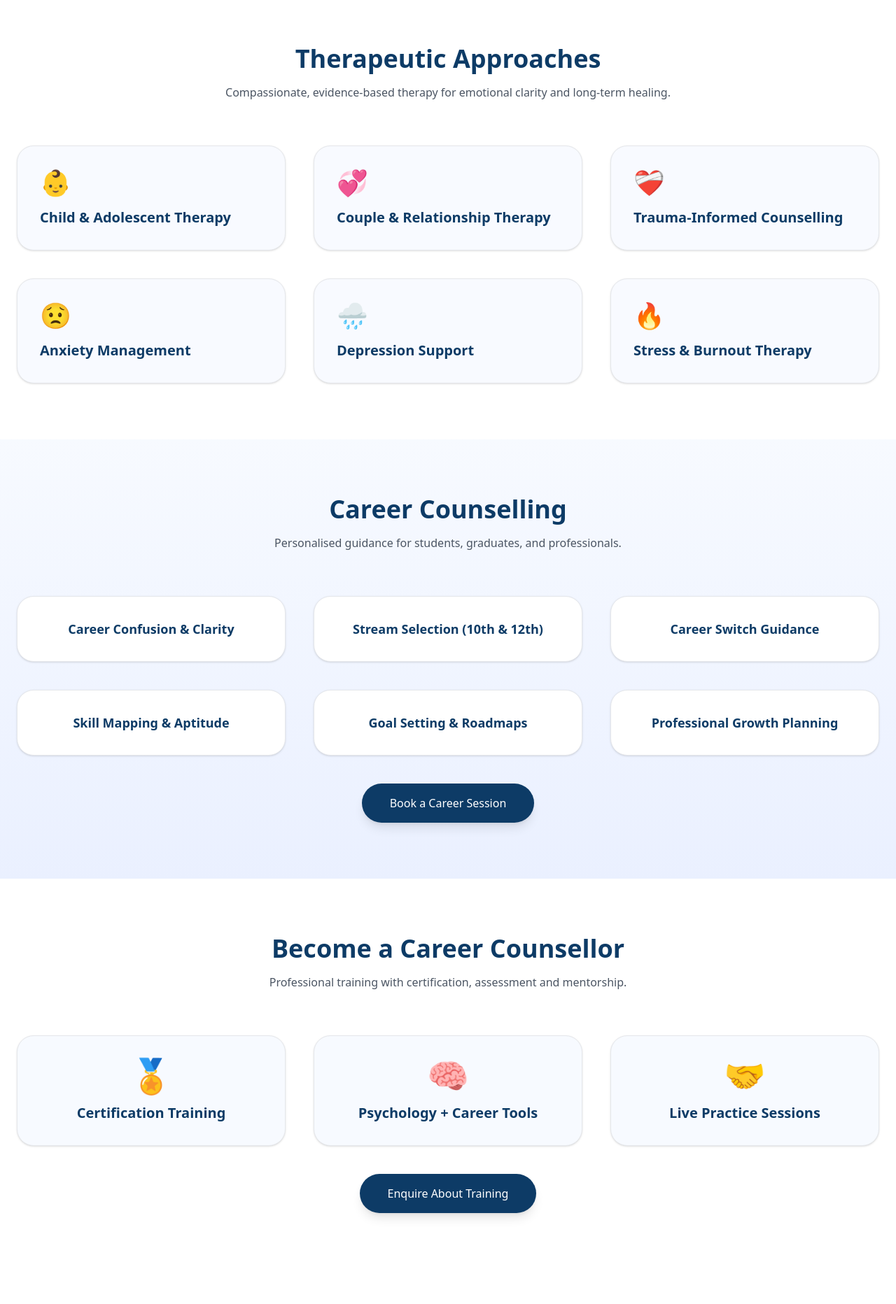
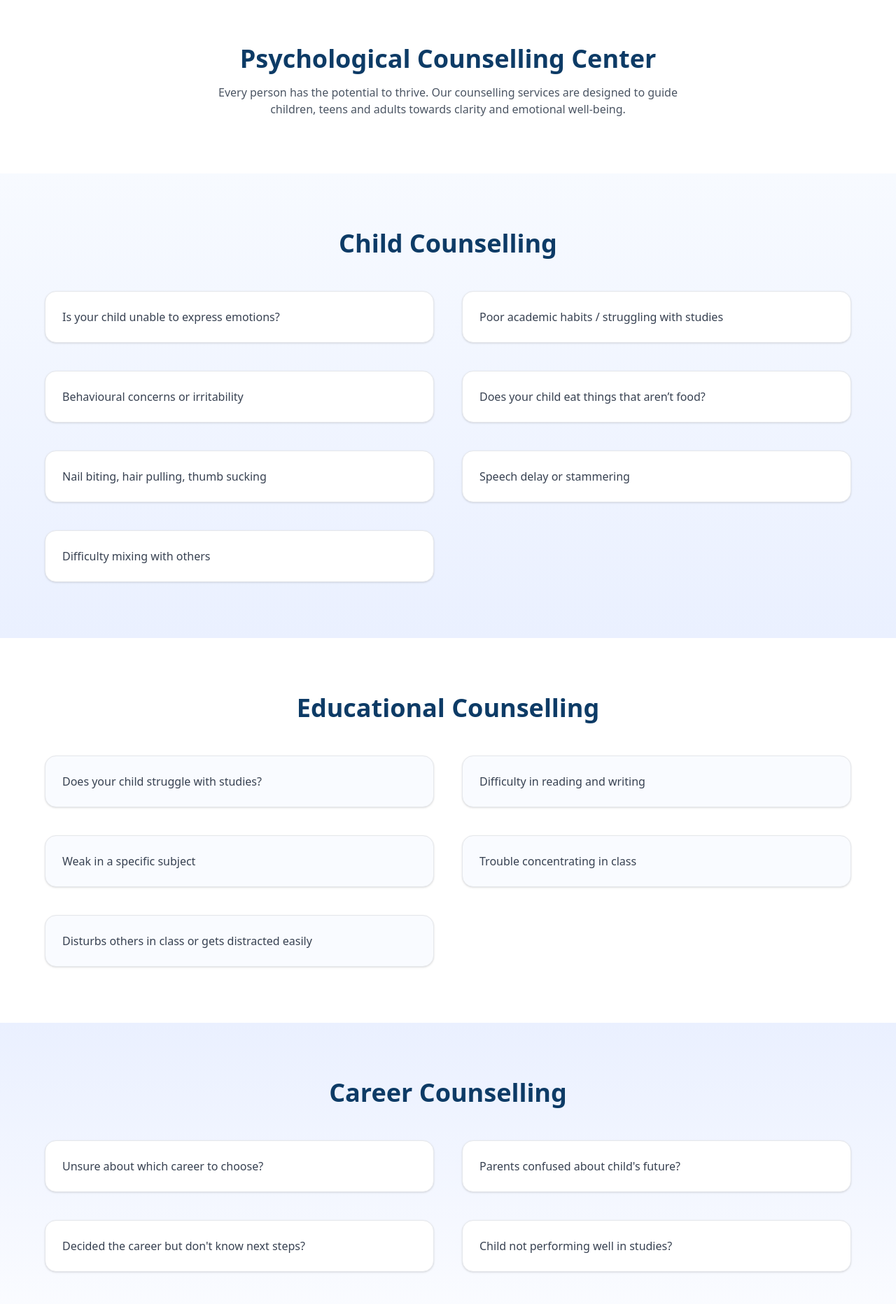
Before and after one commit to sidkulkarni11/mcc_new, a React (Vite) app: page /services in a window 1280 px wide. Shown: the part 420-2284 px from the top of the page at 70% size. Before the commit the page ends 2234 px from the top, so only its background shows below. Built offline with nearby package versions, Linux system fonts and the light colour scheme.

Commit message:
Fix GitHub Pages routing

```diff
--- a/src/pages/Services.jsx
+++ b/src/pages/Services.jsx
@@ -4,127 +4,241 @@ export default function Services() {
     return (
         <div className="pt-28 bg-[#F7FAFF]">
 
-            {/* HERO */}
+            {/* ---------- HERO ---------- */}
             <section className="px-6 py-20 text-center bg-gradient-to-br from-white to-[#EAF0FF]">
                 <h1 className="text-4xl md:text-6xl font-extrabold text-[#0D3B66]">
-                    Our Services
+                    Services Offered
                 </h1>
                 <p className="mt-4 text-lg md:text-xl max-w-3xl mx-auto text-gray-600 leading-relaxed">
-                    A comprehensive suite of emotional wellness, therapeutic care,
-                    and career guidance — designed to help you heal, grow and thrive.
+                    Each service is offered with one purpose — to help you heal, grow and live
+                    a calmer, healthier and more fulfilling life.
                 </p>
             </section>
 
-            {/* SECTION 1 – THERAPEUTIC APPROACHES */}
+
+            {/* ========================================================== */}
+            {/* 1️⃣ PSYCHOLOGICAL COUNSELLING CENTER (MAIN HEADER) */}
+            {/* ========================================================== */}
             <section className="px-6 py-20 bg-white">
-                <div className="max-w-7xl mx-auto">
+                <div className="max-w-7xl mx-auto text-center">
+
+                    <h2 className="text-3xl md:text-4xl font-bold text-[#0D3B66]">
+                        Psychological Counselling Center
+                    </h2>
+
+                    <p className="text-gray-600 mt-4 max-w-2xl mx-auto">
+                        Every person has the potential to thrive.
+                        Our counselling services are designed to guide children, teens and adults towards clarity and emotional well-being.
+                    </p>
+                </div>
+            </section>
+
+
+            {/* ========================================================== */}
+            {/* 2️⃣ CHILD COUNSELLING */}
+            {/* ========================================================== */}
+            <section className="px-6 py-20 bg-gradient-to-b from-[#F7FAFF] to-[#EAF0FF]">
+                <div className="max-w-6xl mx-auto">
 
                     <h2 className="text-3xl md:text-4xl font-bold text-[#0D3B66] text-center">
-                        Therapeutic Approaches
+                        Child Counselling
                     </h2>
 
-                    <p className="text-center text-gray-600 mt-4 max-w-2xl mx-auto">
-                        Compassionate, evidence-based therapy for emotional clarity and long-term healing.
-                    </p>
+                    <div className="grid grid-cols-1 md:grid-cols-2 gap-10 mt-12">
+                        {[
+                            "Is your child unable to express emotions?",
+                            "Poor academic habits / struggling with studies",
+                            "Behavioural concerns or irritability",
+                            "Does your child eat things that aren’t food?",
+                            "Nail biting, hair pulling, thumb sucking",
+                            "Speech delay or stammering",
+                            "Difficulty mixing with others",
+                        ].map((item, i) => (
+                            <div key={i} className="p-6 bg-white rounded-2xl shadow border">
+                                <p className="text-gray-700">{item}</p>
+                            </div>
+                        ))}
+                    </div>
 
-                    <div className="mt-16 grid grid-cols-1 sm:grid-cols-2 md:grid-cols-3 gap-10">
+                </div>
+            </section>
+
+
+            {/* ========================================================== */}
+            {/* 3️⃣ EDUCATIONAL COUNSELLING */}
+            {/* ========================================================== */}
+            <section className="px-6 py-20 bg-white">
+                <div className="max-w-6xl mx-auto">
+
+                    <h2 className="text-3xl md:text-4xl font-bold text-[#0D3B66] text-center">
+                        Educational Counselling
+                    </h2>
+
+                    <div className="grid grid-cols-1 md:grid-cols-2 gap-10 mt-12">
                         {[
-                            { icon: "👶", title: "Child & Adolescent Therapy" },
-                            { icon: "💞", title: "Couple & Relationship Therapy" },
-                            { icon: "❤️‍🩹", title: "Trauma-Informed Counselling" },
-                            { icon: "😟", title: "Anxiety Management" },
-                            { icon: "🌧️", title: "Depression Support" },
-                            { icon: "🔥", title: "Stress & Burnout Therapy" },
+                            "Does your child struggle with studies?",
+                            "Difficulty in reading and writing",
+                            "Weak in a specific subject",
+                            "Trouble concentrating in class",
+                            "Disturbs others in class or gets distracted easily",
                         ].map((item, i) => (
-                            <div
-                                key={i}
-                                className="p-8 bg-[#F8FAFF] border rounded-3xl shadow hover:shadow-md transition"
+                            <div key={i} className="p-6 bg-[#F9FBFF] rounded-2xl shadow border">
+                                <p className="text-gray-700">{item}</p>
+                            </div>
+                        ))}
+                    </div>
+
+                </div>
+            </section>
+
+
+            {/* ========================================================== */}
+            {/* 4️⃣ CAREER COUNSELLING */}
+            {/* ========================================================== */}
+            <section className="px-6 py-20 bg-gradient-to-b from-[#EAF0FF] to-white">
+                <div className="max-w-6xl mx-auto">
+
+                    <h2 className="text-3xl md:text-4xl font-bold text-[#0D3B66] text-center">
+                        Career Counselling
+                    </h2>
+
+                    <div className="grid grid-cols-1 md:grid-cols-2 gap-10 mt-12">
+                        {[
+                            "Unsure about which career to choose?",
+                            "Parents confused about child's future?",
+                            "Decided the career but don't know next steps?",
+                            "Child not performing well in studies?",
+                        ].map((item, i) => (
+                            <div key={i} className="p-6 bg-white rounded-2xl shadow border">
+                                <p className="text-gray-700">{item}</p>
+                            </div>
+                        ))}
+                    </div>
+
+                    <a
+                        href="https://wa.me/917977482411?text=I%20want%20Career%20Counselling"
+                        target="_blank"
+                        className="mt-12 block text-center px-10 py-4 bg-[#0D3B66] text-white rounded-full w-fit mx-auto shadow hover:bg-[#082c52]"
                     >
-                                <div className="text-4xl">{item.icon}</div>
-                                <h3 className="mt-4 text-xl font-semibold text-[#0D3B66]">{item.title}</h3>
+                        Book A Career Session
+                    </a>
+                </div>
+            </section>
+
+
+            {/* ========================================================== */}
+            {/* 5️⃣ ADULT / PERSONAL COUNSELLING */}
+            {/* ========================================================== */}
+            <section className="px-6 py-20 bg-white">
+                <div className="max-w-6xl mx-auto">
+
+                    <h2 className="text-3xl md:text-4xl font-bold text-[#0D3B66] text-center">
+                        Adult & Personal Counselling
+                    </h2>
+
+                    <div className="grid grid-cols-1 md:grid-cols-2 gap-10 mt-12">
+                        {[
+                            "Feeling sad, hopeless or helpless?",
+                            "Thoughts of running away or avoiding family?",
+                            "Difficulty expressing thoughts or feelings?",
+                            "Performing poorly at work?",
+                            "Frequent mood swings?",
+                            "Feeling lost or emotionally overwhelmed?",
+                        ].map((item, i) => (
+                            <div key={i} className="p-6 bg-[#F7FAFF] rounded-2xl shadow border">
+                                <p className="text-gray-700">{item}</p>
                             </div>
                         ))}
                     </div>
                 </div>
             </section>
 
-            {/* SECTION 2 – CAREER COUNSELLING */}
+
+            {/* ========================================================== */}
+            {/* 6️⃣ TESTING SERVICES  (from photo 2) */}
+            {/* ========================================================== */}
             <section className="px-6 py-20 bg-gradient-to-b from-[#F7FAFF] to-[#EAF0FF]">
-                <div className="max-w-7xl mx-auto text-center">
+                <div className="max-w-6xl mx-auto text-center">
 
                     <h2 className="text-3xl md:text-4xl font-bold text-[#0D3B66]">
-                        Career Counselling
+                        Testing Services
                     </h2>
+
                     <p className="text-gray-600 mt-4 max-w-2xl mx-auto">
-                        Personalised guidance for students, graduates, and professionals.
+                        Professional psychological assessments for clarity, diagnosis and growth.
                     </p>
 
-                    <div className="mt-16 grid grid-cols-1 sm:grid-cols-2 md:grid-cols-3 gap-10">
+                    <div className="grid grid-cols-1 sm:grid-cols-2 md:grid-cols-3 gap-8 mt-12">
                         {[
-                            "Career Confusion & Clarity",
-                            "Stream Selection (10th & 12th)",
-                            "Career Switch Guidance",
-                            "Skill Mapping & Aptitude",
-                            "Goal Setting & Roadmaps",
-                            "Professional Growth Planning",
-                        ].map((title, i) => (
-                            <div
-                                key={i}
-                                className="p-8 bg-white border rounded-3xl shadow hover:shadow-md transition"
-                            >
-                                <h3 className="text-lg font-semibold text-[#0D3B66]">{title}</h3>
+                            "IQ Testing",
+                            "Developmental Testing",
+                            "Psychological Evaluation",
+                            "Personality Assessment",
+                            "Learning Disabilities Assessment",
+                            "Aptitude Assessment",
+                            "Interest Inventory",
+                            "And many more",
+                        ].map((item, i) => (
+                            <div key={i} className="p-6 bg-white rounded-3xl shadow border text-center">
+                                <h3 className="font-semibold text-[#0D3B66]">{item}</h3>
+                            </div>
+                        ))}
+                    </div>
+                </div>
+            </section>
+
+
+            {/* ========================================================== */}
+            {/* 7️⃣ COUNSELLING SERVICES (from photo 2) */}
+            {/* ========================================================== */}
+            <section className="px-6 py-20 bg-white">
+                <div className="max-w-6xl mx-auto text-center">
+
+                    <h2 className="text-3xl md:text-4xl font-bold text-[#0D3B66]">
+                        Counselling Services
+                    </h2>
+
+                    <div className="grid grid-cols-1 sm:grid-cols-2 md:grid-cols-3 gap-8 mt-12">
+                        {[
+                            "Behavioural Counselling",
+                            "Career Counselling",
+                            "Child Counselling",
+                            "Adult Counselling",
+                            "Individual Counselling",
+                            "Educational Counselling",
+                            "Stress Management",
+                            "Anger Management",
+                            "And many more",
+                        ].map((item, i) => (
+                            <div key={i} className="p-6 bg-[#F7FAFF] rounded-3xl shadow border text-center">
+                                <h3 className="font-semibold text-[#0D3B66]">{item}</h3>
                             </div>
                         ))}
                     </div>
 
-                    {/* CTA */}
-                    <a
-                        href="https://wa.me/917977482411?text=I%20want%20to%20book%20a%20career%20counselling%20session"
-                        target="_blank"
-                        className="mt-10 inline-block px-10 py-4 bg-[#0D3B66] text-white rounded-full shadow-lg hover:bg-[#0a2d52] transition"
-                    >
-                        Book a Career Session
-                    </a>
                 </div>
             </section>
 
-            {/* SECTION 3 – BECOME A CAREER COUNSELLOR */}
-            <section className="px-6 py-20 bg-white">
-                <div className="max-w-7xl mx-auto text-center">
 
+            {/* FINAL CTA */}
+            <section className="px-6 py-20 text-center bg-[#F5F8FF]">
                 <h2 className="text-3xl md:text-4xl font-bold text-[#0D3B66]">
-                        Become a Career Counsellor
+                    Begin Your Healing Journey
                 </h2>
                 <p className="text-gray-600 mt-4 max-w-2xl mx-auto">
-                        Professional training with certification, assessment and mentorship.
+                    Reach out today — you don’t have to do this alone.
+                    Support is just one message away.
                 </p>
 
-                    <div className="mt-16 grid grid-cols-1 sm:grid-cols-3 gap-10">
-                        {[
-                            { icon: "🏅", title: "Certification Training" },
-                            { icon: "🧠", title: "Psychology + Career Tools" },
-                            { icon: "🤝", title: "Live Practice Sessions" },
-                        ].map((item, i) => (
-                            <div
-                                key={i}
-                                className="p-8 bg-[#F7FAFF] border rounded-3xl shadow hover:shadow-md transition"
+                <a
+                    href="https://wa.me/917977482411?text=I%20want%20to%20book%20a%20session"
+                    target="_blank"
+                    className="mt-8 inline-block px-12 py-4 bg-[#0D3B66] text-white rounded-full shadow-lg hover:bg-[#082742]"
                 >
-                                <div className="text-5xl">{item.icon}</div>
-                                <h3 className="mt-4 text-xl font-semibold text-[#0D3B66]">{item.title}</h3>
-                            </div>
-                        ))}
-                    </div>
+                    Book an Appointment
+                </a>
+            </section>
 
-                    {/* CTA */}
-                    <a
-                        href="https://wa.me/917977482411?text=I%20want%20to%20enquire%20about%20becoming%20a%20career%20counsellor"
-                        target="_blank"
-                        className="mt-10 inline-block px-10 py-4 bg-[#0D3B66] text-white rounded-full shadow-lg hover:bg-[#0a2d52] transition"
-                    >
-                        Enquire About Training
-                    </a>
-                </div>
-            </section>
         </div>
     );
 }
```
Also changed, not shown: 5 other files (tests, documents, lock files or other folders). Lines whose indentation alone changed are shown as unchanged.
